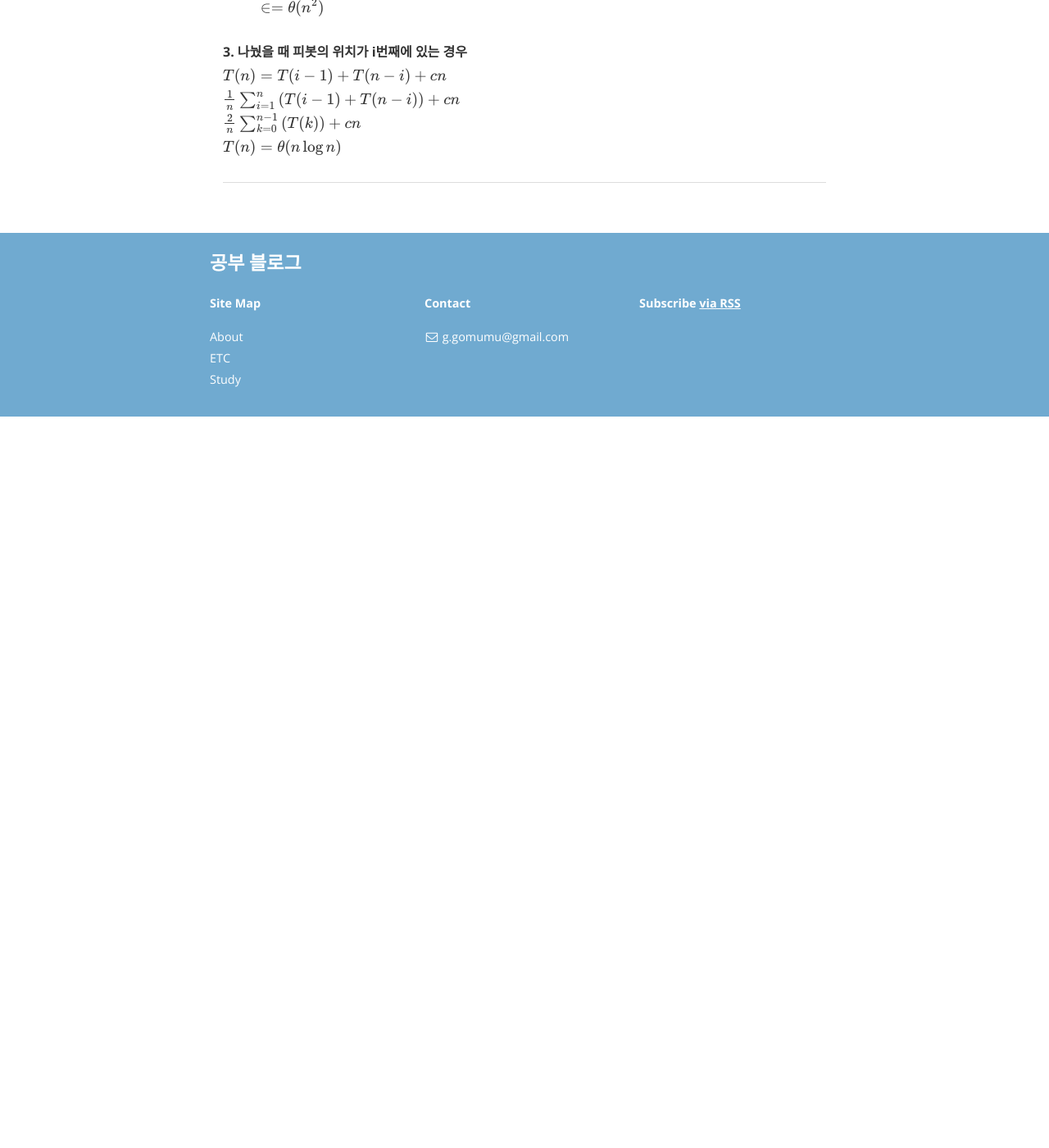
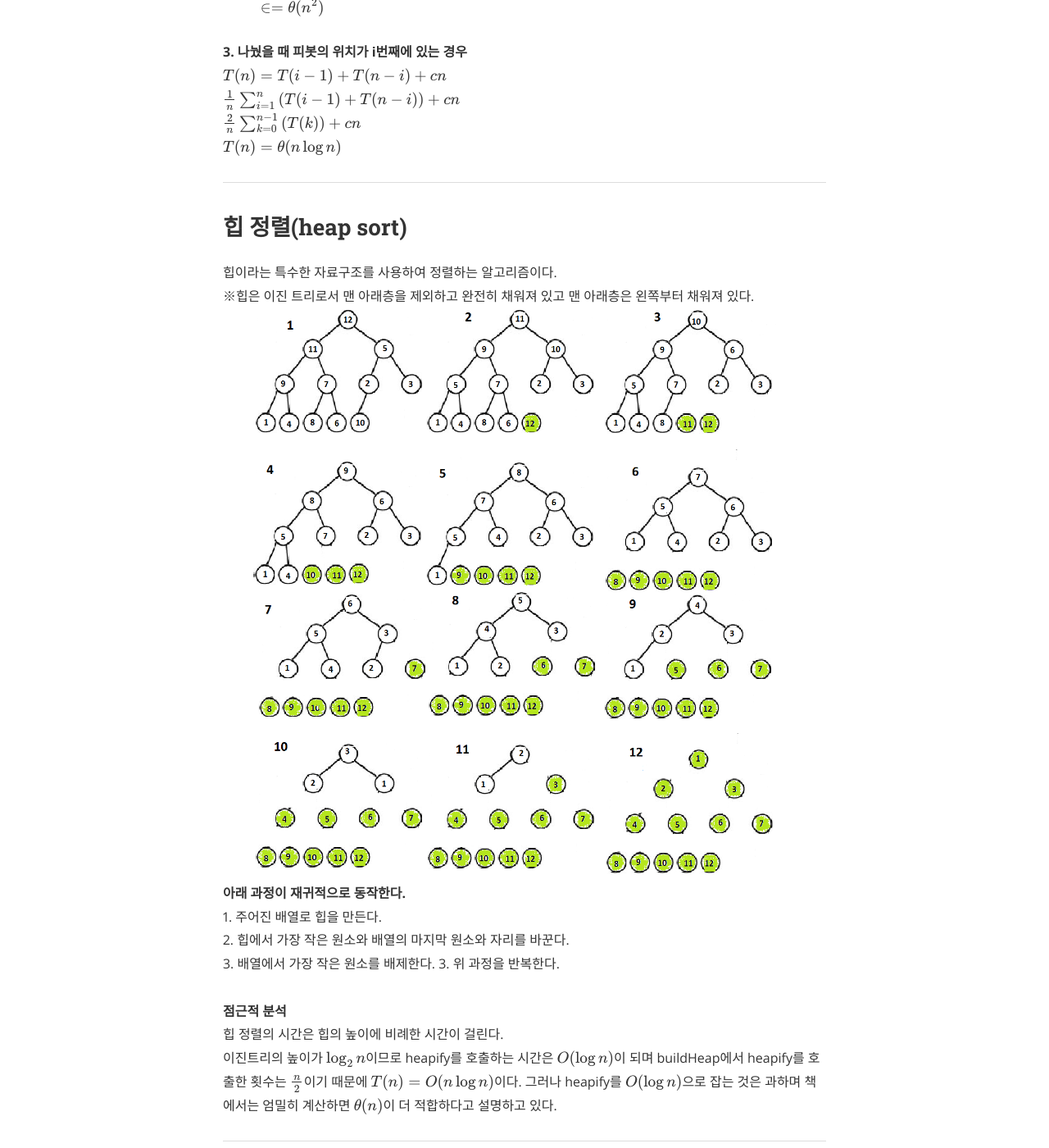
Before and after one commit to gomumu/blog, a Jekyll site: the page built from _posts/2019-09-16-algorithm.2.markdown, in a window 1280 px wide and 1400 px high, scrolled down 2753 px. Shown: the whole window at 82% size. Built offline with Jekyll 4.4.1, drawn with Linux system fonts in a browser that asks for light colours; nearby versions of some CDN libraries; formulas are drawn with MathJax 3; a style sheet for code colours, icons or effects is not loaded; before the commit the page ends 3261 px from its top, so only the background shows below that; some of the changed text lies outside the part shown.

Commit message:
힙정렬 포스팅

```diff
--- a/_posts/2019-09-16-algorithm.2.markdown
+++ b/_posts/2019-09-16-algorithm.2.markdown
@@ -1,6 +1,6 @@
 ---
 layout: post
-title:  "병합 정렬, 퀵정렬"
+title:  "병합 정렬, 퀵정렬, 힙정렬"
 author: gomumu
 categories: Algorithm
 ---
@@ -62,3 +62,21 @@ $\frac{2}{n}\sum_{k=0}^{n-1} {(T(k)) + cn}$<br>
 $T(n) = \theta(n\log{n})$<br>
 </p>
 <hr>
+
+<h2>힙 정렬(heap sort)</h2>
+<p>
+힙이라는 특수한 자료구조를 사용하여 정렬하는 알고리즘이다.<br>
+※힙은 이진 트리로서 맨 아래층을 제외하고 완전히 채워져 있고 맨 아래층은 왼쪽부터 채워져 있다.<br>
+
+<img data-action="zoom" src='{{ "/assets/post/heapsort.png" | relative_url }}' >
+<b>아래 과정이 재귀적으로 동작한다.</b><br>
+1. 주어진 배열로 힙을 만든다.<br>
+2. 힙에서 가장 작은 원소와 배열의 마지막 원소와 자리를 바꾼다.<br>
+3. 배열에서 가장 작은 원소를 배제한다.
+3. 위 과정을 반복한다.<br><br>
+
+<b>점근적 분석</b><br>
+힙 정렬의 시간은 힙의 높이에 비례한 시간이 걸린다.<br>
+이진트리의 높이가 $\log_2{n}$이므로 heapify를 호출하는 시간은 $O(\log{n})$이 되며 buildHeap에서 heapify를 호출한 횟수는 $\frac{n}{2}$이기 때문에 $T(n) = O(n\log{n})$이다. 그러나 heapify를 $O(\log{n})$으로 잡는 것은 과하며 책에서는 엄밀히 계산하면 $\theta(n)$이 더 적합하다고 설명하고 있다. <br>
+</p>
+<hr>
```
Also changed, not shown: other parts of _posts/2019-09-16-algorithm.2.markdown (+1 -1 lines), assets/post/heapsort.png (added).
